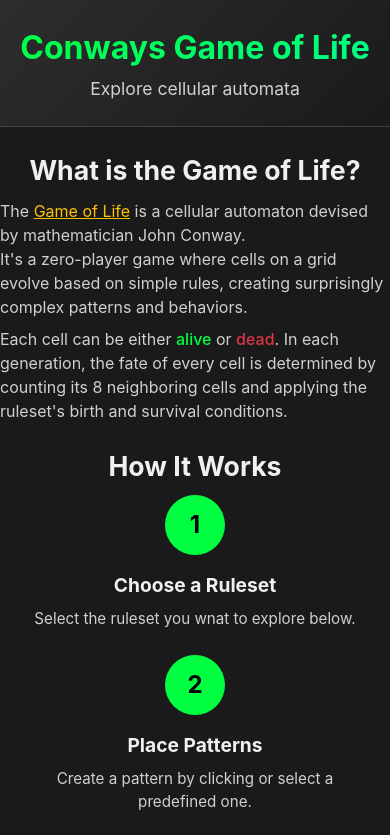
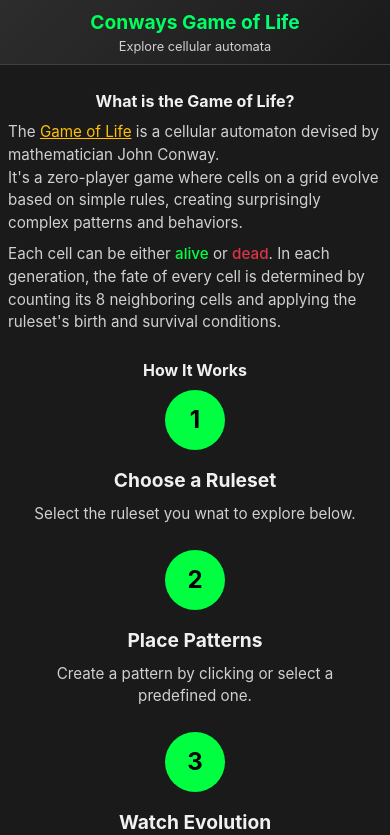
Before and after one commit to dominikschopper/conways-gol, a Vue app: page / in a window 390 px wide. Shown: the top 835 px of the page. Built offline with nearby package versions, Linux system fonts and the light colour scheme.

Commit message:
improve layout

```diff
--- a/src/views/LandingPage.vue
+++ b/src/views/LandingPage.vue
@@ -129,14 +129,14 @@ const navigateTo = (route: string) => {
 
 .hero {
   text-align: center;
-  padding: 1.5rem 0;
+  padding: .5rem 0;
   background: linear-gradient(135deg, var(--bg-secondary) 0%, var(--bg-primary) 100%);
   border-bottom: 1px solid var(--border-color);
 }
 
 .hero-title {
   font-size: 1.666rem;
-  margin: 0 0 0.25rem 0;
+  margin: 0;
   font-weight: 700;
   background: linear-gradient(135deg, var(--color-primary) 0%, #00ff88 100%);
   -webkit-background-clip: text;
@@ -156,15 +156,16 @@ const navigateTo = (route: string) => {
 }
 
 .intro-content h2 {
-  font-size: 1.666rem;
+  font-size: 1rem;
   margin-bottom: .5rem;
   text-align: center;
 }
 
 .intro-content p {
-  font-size: 1rem;
-  margin-bottom: .5rem;
+  font-size: .95rem;
+  margin: 0 .5rem .5rem;
   color: var(--text-secondary);
+
 }
 
 .intro-content strong {
@@ -304,11 +305,11 @@ const navigateTo = (route: string) => {
 
 @media (max-width: 768px) {
   .hero-title {
-    font-size: 2rem;
+    font-size: 1.2rem;
   }
 
   .hero-subtitle {
-    font-size: 1.1rem;
+    font-size: .8rem;
   }
 }
 </style>
```
